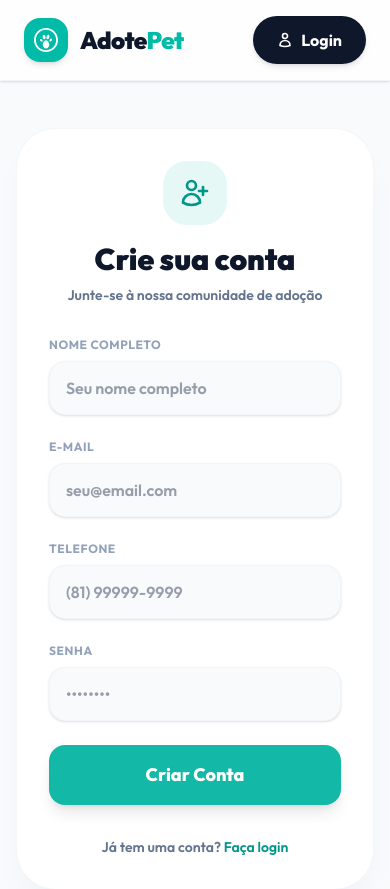
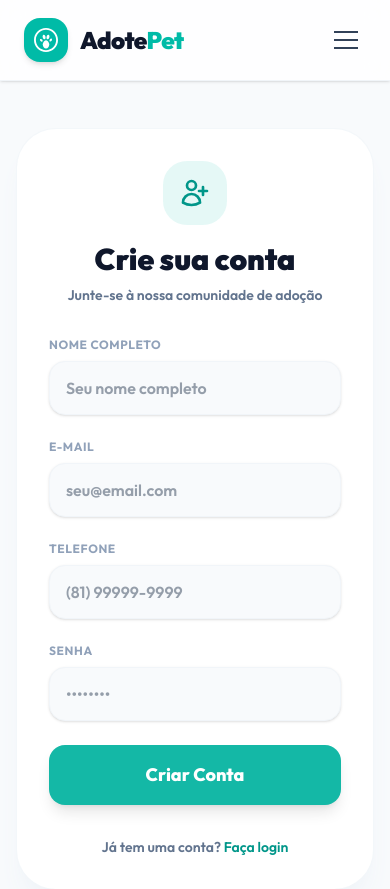
Before and after one commit to lucioexe/AdotePet, a Django app: page /cadastro/ in a window 390 px wide. Shown: the top 889 px of the page. Run offline with Django 5.2, Linux system fonts and the light colour scheme.

Commit message:
hamburguer para celular

```diff
--- a/adocoes/templates/base.html
+++ b/adocoes/templates/base.html
@@ -44,7 +44,7 @@
                 </span>
             </a>
 
-            <!-- Links -->
+            <!-- Links desktop -->
             <div class="hidden md:flex items-center gap-8 font-semibold text-slate-600">
                 <a href="{% url 'home' %}" class="hover:text-teal-500 transition-colors">Encontrar Pet</a>
                 <a href="{% url 'como-adotar' %}" class="hover:text-teal-500 transition-colors">Como Adotar</a>
@@ -53,7 +53,7 @@
             </div>
 
             <!-- Botão Login / Perfil Arredondado -->
-            <div class="flex items-center gap-4">
+            <div class="hidden md:flex items-center gap-4">
                 {% if user.is_authenticated %}
                     <a href="{% url 'perfil' %}" class="flex items-center gap-2.5 px-5 py-2.5 bg-teal-50 border border-teal-100 text-teal-700 font-extrabold rounded-full transition-all hover:bg-teal-100/50 shadow-sm">
                         <div class="w-6 h-6 rounded-full bg-teal-500 text-white flex items-center justify-center text-xs font-black">
@@ -73,8 +73,67 @@
                     </a>
                 {% endif %}
             </div>
+
+            <!-- Botão Hamburguer (mobile) -->
+            <button id="menu-toggle" class="md:hidden flex flex-col justify-center items-center w-10 h-10 rounded-xl hover:bg-slate-100 transition-colors gap-1.5" aria-label="Abrir menu">
+                <span id="bar1" class="block w-6 h-0.5 bg-slate-700 transition-all duration-300 origin-center"></span>
+                <span id="bar2" class="block w-6 h-0.5 bg-slate-700 transition-all duration-300"></span>
+                <span id="bar3" class="block w-6 h-0.5 bg-slate-700 transition-all duration-300 origin-center"></span>
+            </button>
+        </div>
+
+        <!-- Menu mobile (dropdown) -->
+        <div id="mobile-menu" class="md:hidden hidden flex-col bg-white border-t border-slate-100 px-6 py-4 gap-1 shadow-lg">
+            <a href="{% url 'home' %}" class="block py-3 px-4 rounded-xl font-semibold text-slate-700 hover:bg-teal-50 hover:text-teal-600 transition-colors">Encontrar Pet</a>
+            <a href="{% url 'como-adotar' %}" class="block py-3 px-4 rounded-xl font-semibold text-slate-700 hover:bg-teal-50 hover:text-teal-600 transition-colors">Como Adotar</a>
+            <a href="{% url 'sobre-nos' %}" class="block py-3 px-4 rounded-xl font-semibold text-slate-700 hover:bg-teal-50 hover:text-teal-600 transition-colors">Sobre Nós</a>
+            <a href="{% url 'ongs-parceiras' %}" class="block py-3 px-4 rounded-xl font-semibold text-slate-700 hover:bg-teal-50 hover:text-teal-600 transition-colors">ONGs Parceiras</a>
+            <div class="border-t border-slate-100 mt-2 pt-3">
+                {% if user.is_authenticated %}
+                    <a href="{% url 'perfil' %}" class="flex items-center gap-2.5 py-3 px-4 rounded-xl font-semibold text-teal-700 hover:bg-teal-50 transition-colors">
+                        <div class="w-6 h-6 rounded-full bg-teal-500 text-white flex items-center justify-center text-xs font-black">
+                            {{ user.first_name|slice:":1"|upper|default:user.username|slice:":1"|upper }}
+                        </div>
+                        Olá, {{ user.first_name|default:user.username|truncatechars:12 }}
+                    </a>
+                    <a href="{% url 'logout' %}" class="block py-3 px-4 rounded-xl font-semibold text-rose-500 hover:bg-rose-50 transition-colors">Sair</a>
+                {% else %}
+                    <a href="{% url 'login' %}" class="block py-3 px-4 rounded-xl font-bold text-white bg-slate-900 hover:bg-teal-500 transition-colors text-center mt-1">Login</a>
+                {% endif %}
+            </div>
         </div>
     </nav>
+
+    <script>
+        const toggle = document.getElementById('menu-toggle');
+        const mobileMenu = document.getElementById('mobile-menu');
+        const bar1 = document.getElementById('bar1');
+        const bar2 = document.getElementById('bar2');
+        const bar3 = document.getElementById('bar3');
+        let isOpen = false;
+
+        toggle.addEventListener('click', () => {
+            isOpen = !isOpen;
+            mobileMenu.classList.toggle('hidden', !isOpen);
+            mobileMenu.classList.toggle('flex', isOpen);
+            // Animação X
+            bar1.style.transform = isOpen ? 'translateY(8px) rotate(45deg)' : '';
+            bar2.style.opacity = isOpen ? '0' : '1';
+            bar3.style.transform = isOpen ? 'translateY(-8px) rotate(-45deg)' : '';
+        });
+
+        // Fechar ao clicar fora
+        document.addEventListener('click', (e) => {
+            if (isOpen && !toggle.contains(e.target) && !mobileMenu.contains(e.target)) {
+                isOpen = false;
+                mobileMenu.classList.add('hidden');
+                mobileMenu.classList.remove('flex');
+                bar1.style.transform = '';
+                bar2.style.opacity = '1';
+                bar3.style.transform = '';
+            }
+        });
+    </script>
 
     <!-- Conteúdo Principal -->
     <main class="flex-grow">
```
Also changed, not shown: db.sqlite3.
